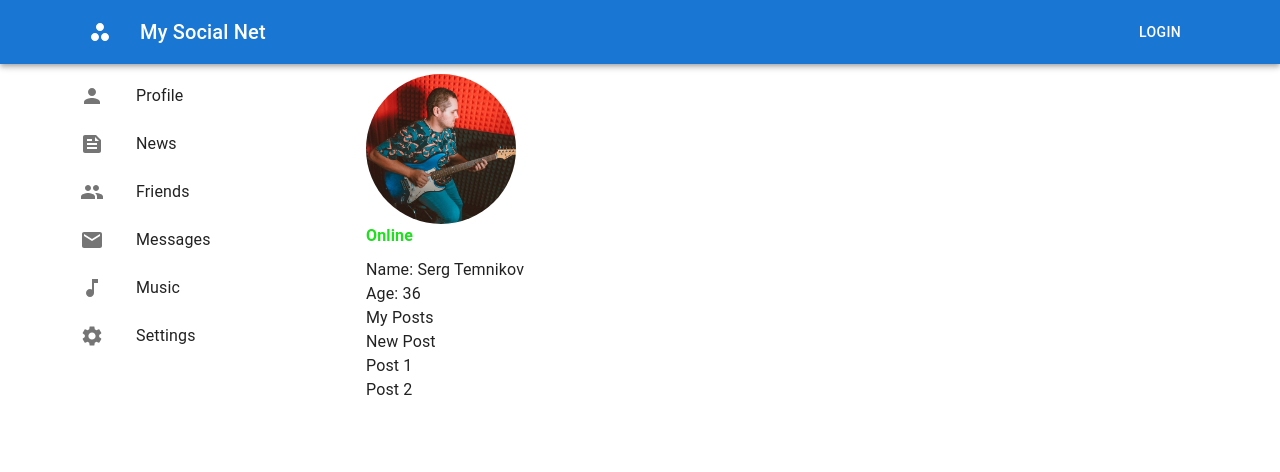
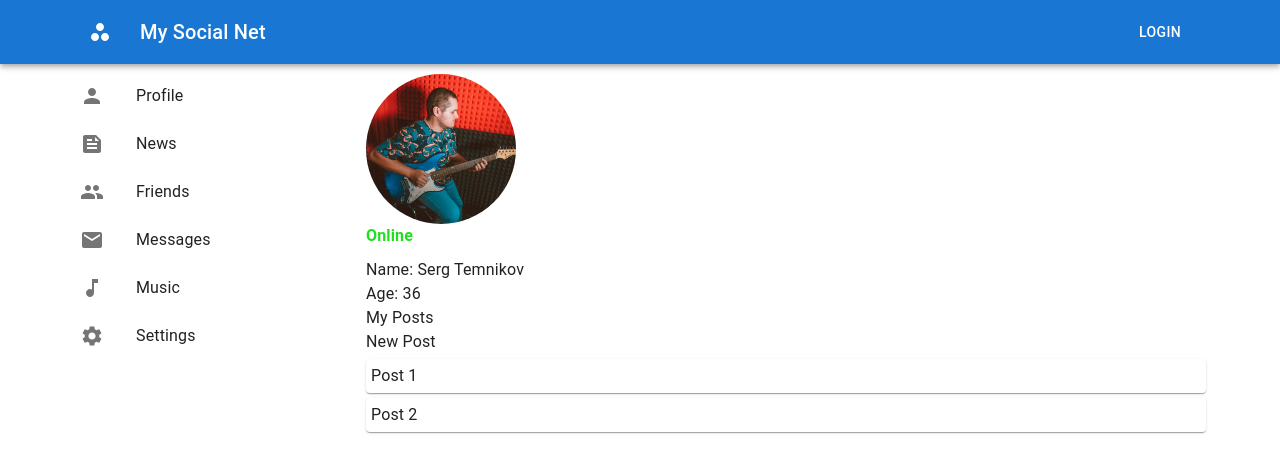
Before and after one commit to SergTemnikov/social, a React (Create React App) app: page / in a window 1280 px wide. Shown: the top 472 px of the page. Built offline with nearby package versions, Linux system fonts and the light colour scheme.

Commit message:
New components: MyPosts, PostItem

```diff
--- a/src/components/ContentInfo/ContentInfo.jsx
+++ b/src/components/ContentInfo/ContentInfo.jsx
@@ -1,16 +1,17 @@
 import { Box } from '@mui/material'
 import React from 'react'
+import MyPosts from '../MyPosts/MyPosts'
 import Profile from '../Profile/Profile'
+import PostItem from '../UI/PostItem/PostItem'
 
 const ContentInfo = () => {
   return (
     <>
     <Box sx={{margin: '10px'}}>
       <Profile />
-      <div>My Posts</div>
-      <div>New Post</div>
-      <div>Post 1</div>
-      <div>Post 2</div>
+      <MyPosts />
+      <PostItem text='Post 1' />
+      <PostItem text='Post 2' />
     </Box>
     </>
   )
--- /dev/null
+++ b/src/components/MyPosts/MyPosts.jsx
@@ -0,0 +1,12 @@
+import React from 'react'
+
+const MyPosts = () => {
+  return (
+    <>
+      <div>My Posts</div>
+      <div>New Post</div>
+    </>
+  )
+}
+
+export default MyPosts
--- a/src/components/Navbar/Navbar.jsx
+++ b/src/components/Navbar/Navbar.jsx
@@ -6,7 +6,7 @@ import MailIcon from '@mui/icons-material/Mail';
 import GroupIcon from '@mui/icons-material/Group';
 import MusicNoteIcon from '@mui/icons-material/MusicNote';
 import SettingsIcon from '@mui/icons-material/Settings';
-import NavbarItem from '../../UI/NavbarItem/NavbarItem';
+import NavbarItem from '../UI/NavbarItem/NavbarItem';
 
 const Navbar = () => {
   return (
--- /dev/null
+++ b/src/components/UI/PostItem/PostItem.jsx
@@ -0,0 +1,12 @@
+import React from 'react'
+import { Paper } from '@mui/material'
+
+const PostItem = ({ text }) => {
+  return (
+    <Paper sx={{marginTop: '5px', padding: '5px'}}>
+      <div>{text}</div>
+    </Paper>
+  )
+}
+
+export default PostItem
```
Also changed, not shown: src/components/UI/NavbarItem/NavbarItem.jsx (renamed from src/UI/NavbarItem/NavbarItem.jsx).
